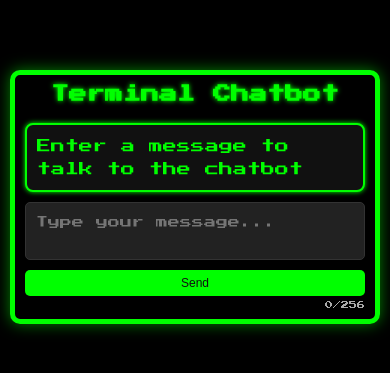
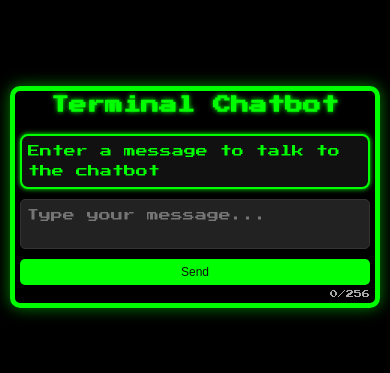
Before and after one commit to jbraddez/ai-chatbot, a plain HTML site: page index.html in a window 390 px wide. Shown: the part 225-598 px from the top of the page. Drawn offline with Linux system fonts and the light colour scheme.

Commit message:
Add files via upload

```diff
--- a/style.css
+++ b/style.css
@@ -186,8 +186,10 @@ button:hover {
 
 @media (max-width: 768px) {
     .container {
-        width: 90%;
-        padding: 15px;
+        width: 100%;
+        padding: 10px;
+        max-height: 60vh; /* Reduces height for smaller screens */
+        font-size: 14px; /* Adjust font size */
     }
 
     h1 {
@@ -195,16 +197,18 @@ button:hover {
     }
 
     #chat-box {
-        font-size: 16px;
+        font-size: 14px;
+        padding: 8px;
     }
 
     textarea {
         font-size: 14px;
+        padding: 8px;
     }
 
     button {
+        padding: 8px 15px;
         font-size: 14px;
-        padding: 8px 16px;
     }
 
     #char-count {
@@ -214,12 +218,17 @@ button:hover {
     .message {
         font-size: 14px;
     }
+
+    .user-message, .ai-message {
+        font-size: 14px;
+    }
 }
 
 @media (max-width: 480px) {
     .container {
-        width: 95%;
-        padding: 10px;
+        width: 100%;
+        padding: 5px;
+        max-height: 50vh; /* Further reduce height */
     }
 
     h1 {
@@ -227,16 +236,18 @@ button:hover {
     }
 
     #chat-box {
-        font-size: 14px;
+        font-size: 12px;
+        padding: 6px;
     }
 
     textarea {
         font-size: 12px;
+        padding: 6px;
     }
 
     button {
+        padding: 6px 12px;
         font-size: 12px;
-        padding: 6px 12px;
     }
 
     #char-count {
@@ -246,4 +257,8 @@ button:hover {
     .message {
         font-size: 12px;
     }
+
+    .user-message, .ai-message {
+        font-size: 12px;
+    }
 }
```
